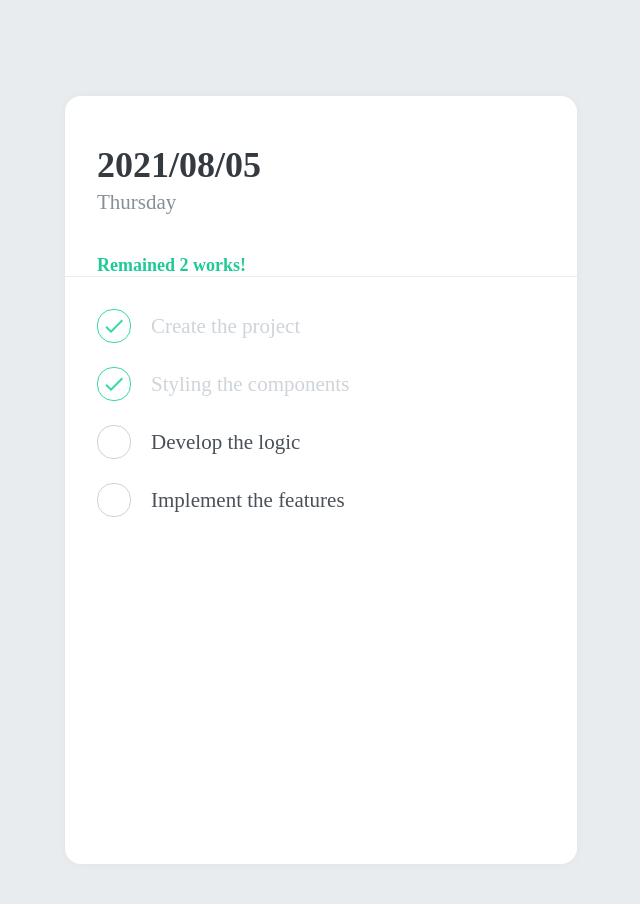
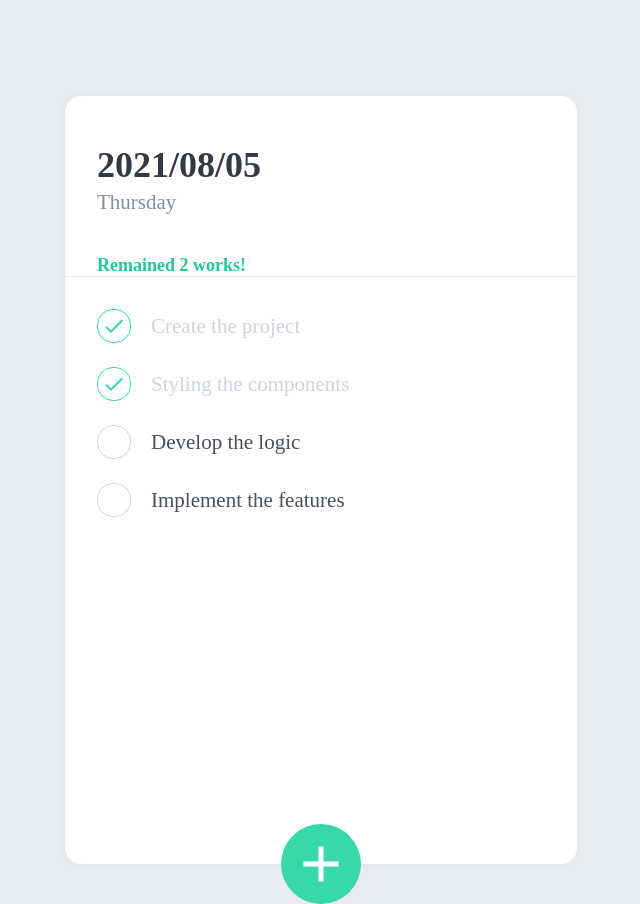
Before and after one commit to jeo19/mashup-todolist, a React (Create React App) app: page / in a window 1280 px wide. Shown: the whole page, without its empty margins (319-959 px from the left). Built offline with nearby package versions, Linux system fonts and the light colour scheme.

Commit message:
feat:Render the TodoCreate styled-components step02

```diff
--- a/src/App.js
+++ b/src/App.js
@@ -3,6 +3,7 @@ import { createGlobalStyle } from "styled-components";
 import TodoTemplate from "./components/TodoTemplate";
 import TodoHead from "./components/TodoHead";
 import TodoList from "./components/TodoList";
+import TodoCreate from "./components/TodoCreate";
 
 const GlobalStyle = createGlobalStyle`
 body {
@@ -16,6 +17,7 @@ function App() {
       <TodoTemplate>
         <TodoHead />
         <TodoList />
+        <TodoCreate />
       </TodoTemplate>
     </>
   );
--- a/src/components/TodoCreate.js
+++ b/src/components/TodoCreate.js
@@ -1,4 +1,4 @@
-import React from "react";
+import React, { useState } from "react";
 import styled, { css } from "styled-components";
 import { MdAdd } from "react-icons/md";
 
@@ -75,7 +75,23 @@ const Input = styled.input`
 `;
 
 function TodoCreate() {
-  return <div>Hello React!</div>;
+  const [open, setOpen] = useState(false);
+  const onToggle = () => setOpen(true);
+
+  return (
+    <>
+      {open && (
+        <InsertFormPositioner>
+          <InsertForm>
+            <Input autoFocus placeholder="Please Enter,after the todo add" />
+          </InsertForm>
+        </InsertFormPositioner>
+      )}
+      <CircleButton onClick={onToggle}>
+        <MdAdd />
+      </CircleButton>
+    </>
+  );
 }
 
 export default TodoCreate;
```
